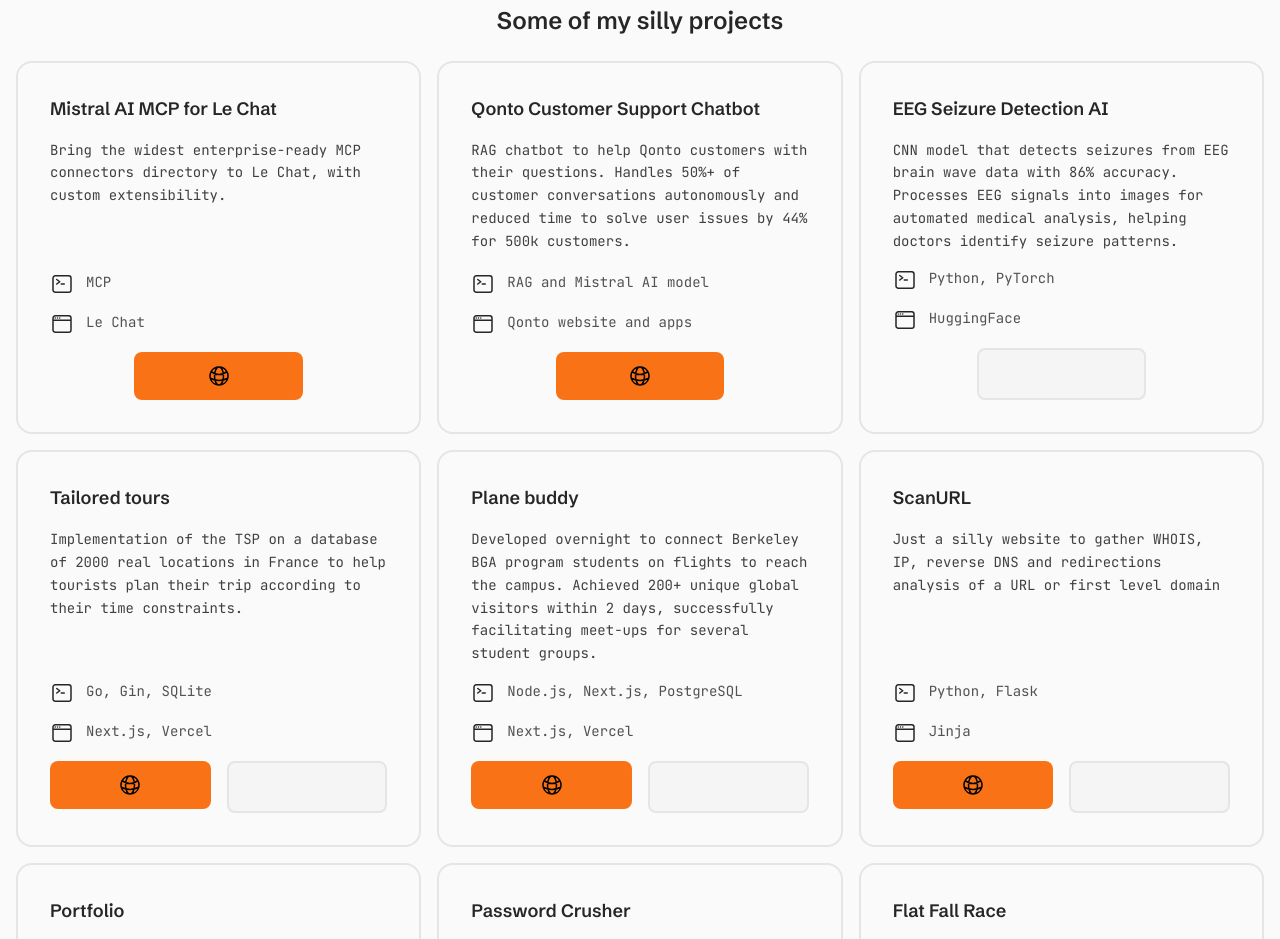
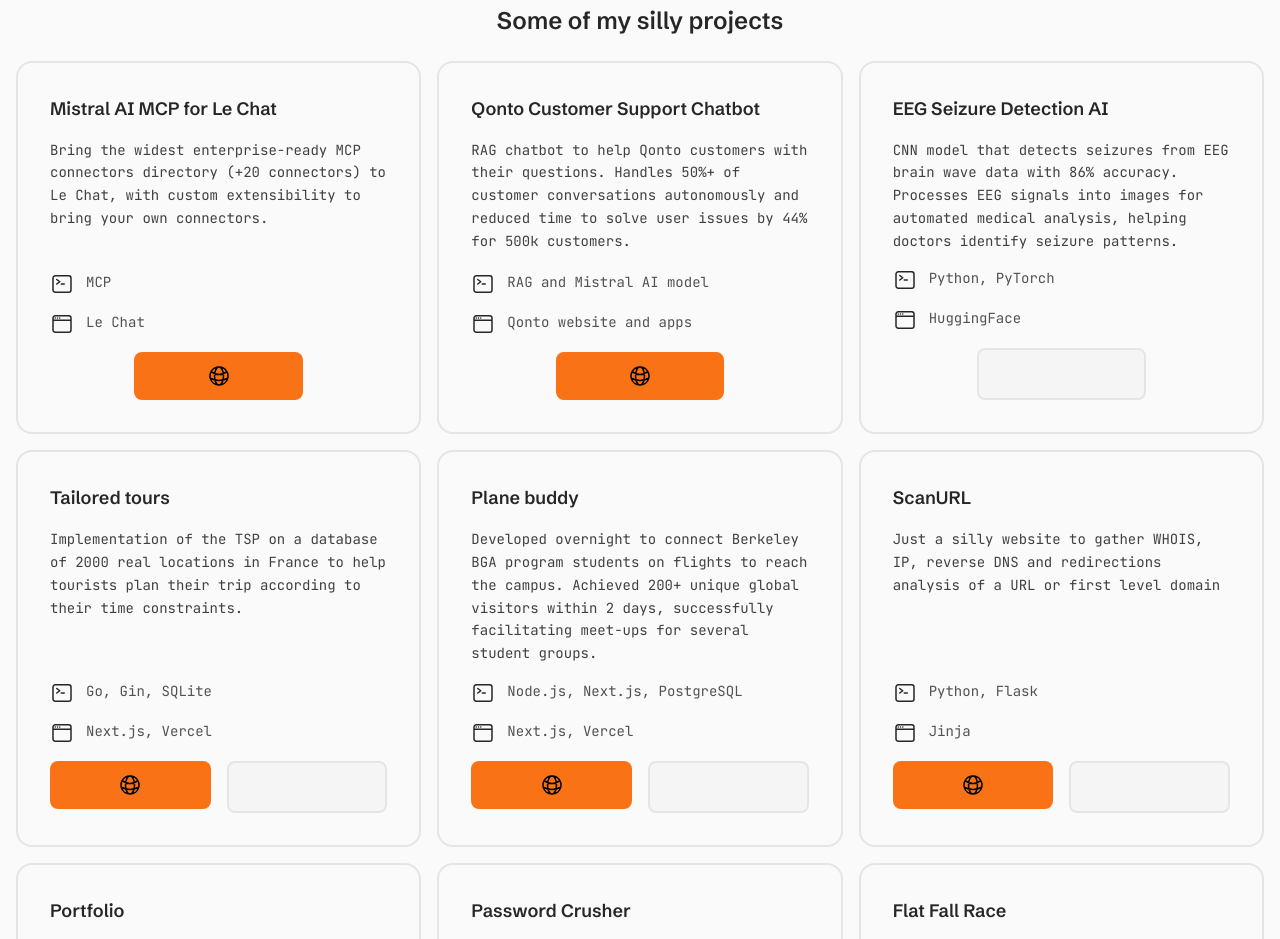
Before and after one commit to tchardonnens/portfolio, a Next.js app: page / in a window 1280 px wide. Shown: the part 860-1799 px from the top of the page. Built offline with nearby package versions, Linux system fonts and the light colour scheme; some icons are missing.

Commit message:
more detailed description

```diff
--- a/pages/index.tsx
+++ b/pages/index.tsx
@@ -185,7 +185,7 @@
             >
               <Card
                 title="Mistral AI MCP for Le Chat"
-                description="Bring the widest enterprise-ready MCP connectors directory to Le Chat, with custom extensibility."
+                description="Bring the widest enterprise-ready MCP connectors directory (+20 connectors) to Le Chat, with custom extensibility to bring your own connectors."
                 linkProd="https://mistral.ai/news/le-chat-mcp-connectors-memories"
                 backendStack="MCP"
                 frontendStack="Le Chat"
```
